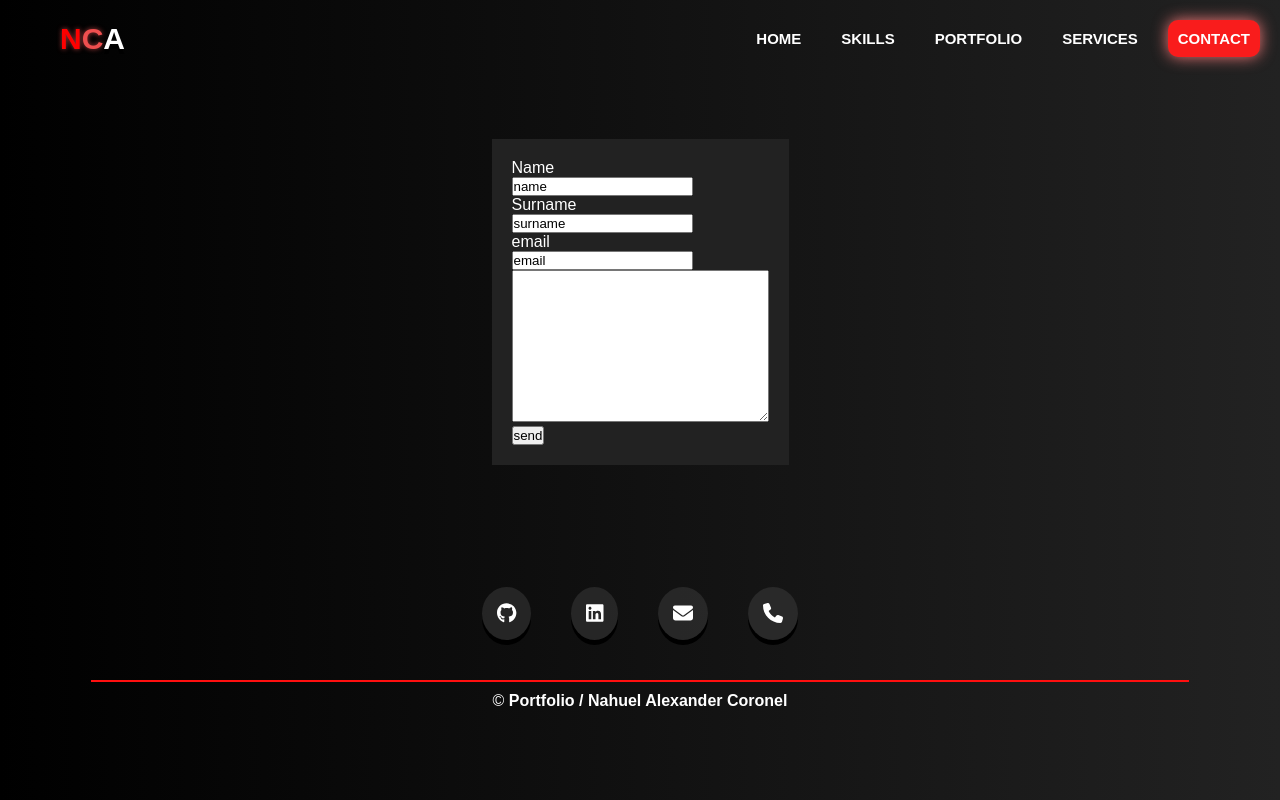
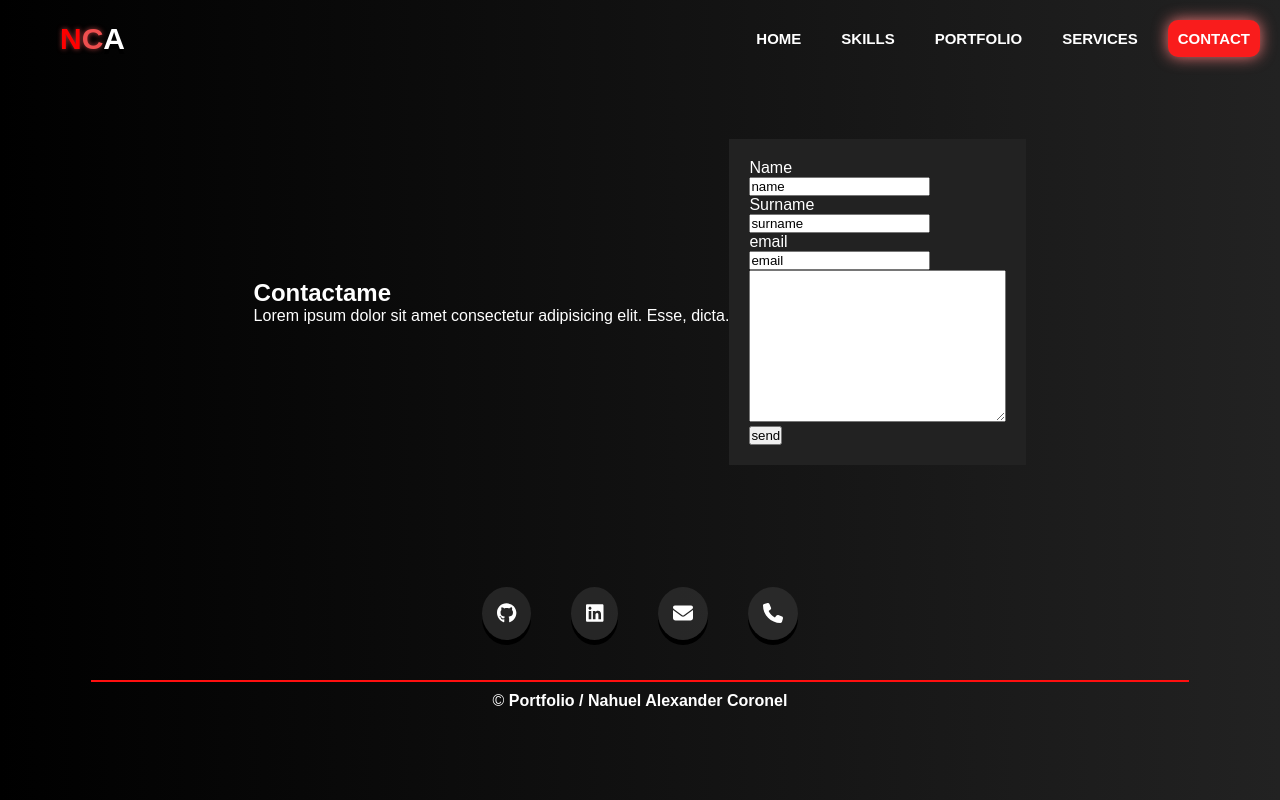
Before and after one commit to Nahuxc/Portfolio-NCA, a React (Vite) app: page /Contact in a window 1280 px wide. Built offline with nearby package versions, Linux system fonts and the light colour scheme.

Commit message:
update-changes

```diff
--- a/src/components/Contact/Contact.jsx
+++ b/src/components/Contact/Contact.jsx
@@ -4,6 +4,10 @@ import "./Contact.css"
 const Contact = () => {
   return (
     <div className='contact-form'>
+      <div className='information'>
+         <h2>Contactame</h2>
+         <p>Lorem ipsum dolor sit amet consectetur adipisicing elit. Esse, dicta.</p>
+      </div>
       <div className='contact-form-content'>
         <form action="#" method="post">
           <div>
--- a/src/components/Home/Home.css
+++ b/src/components/Home/Home.css
@@ -41,7 +41,7 @@
     font-size: 50px;
     color: white;
     line-height: 1.5;
-    animation: floatText 4s ease-in-out infinite;
+    animation: floatText 2s ease-in-out infinite;
 }
 
 .text-presentation h2 .h2-span1 {
```
